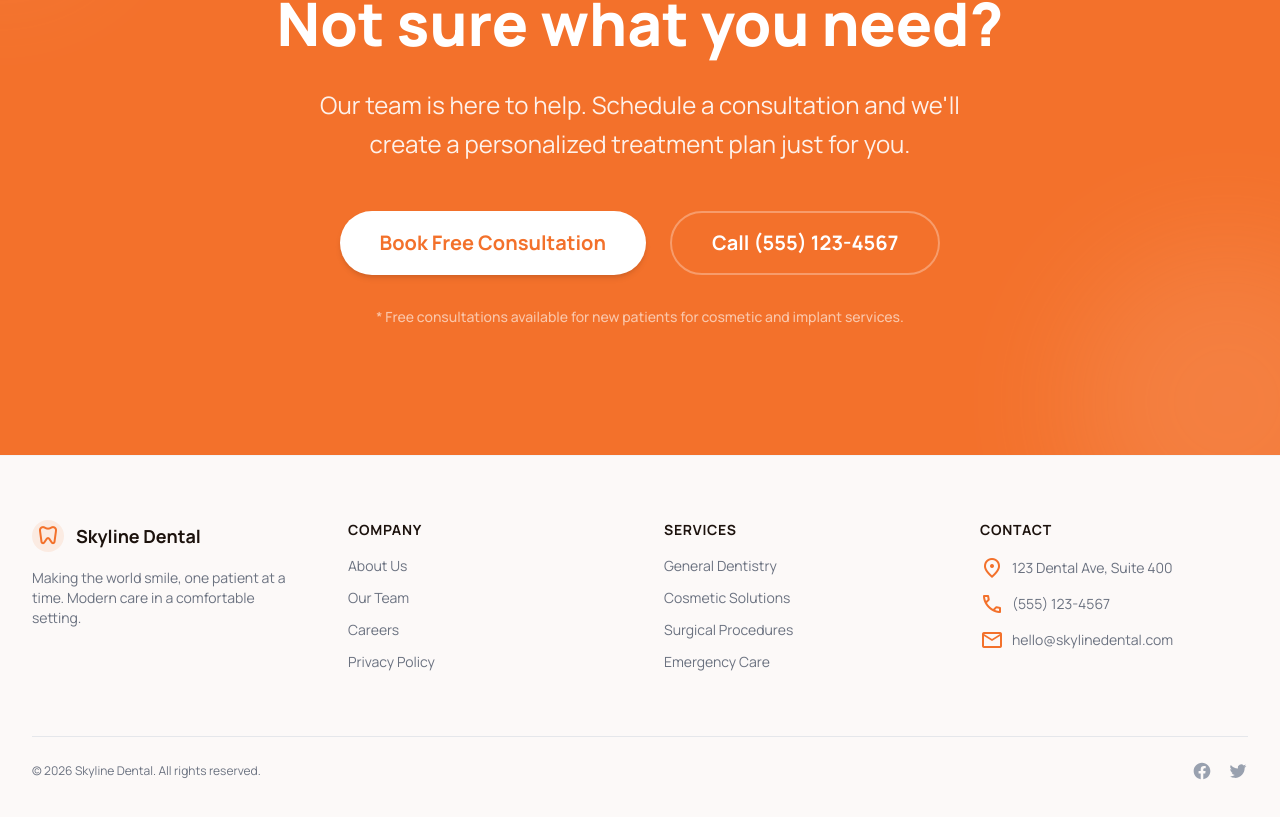
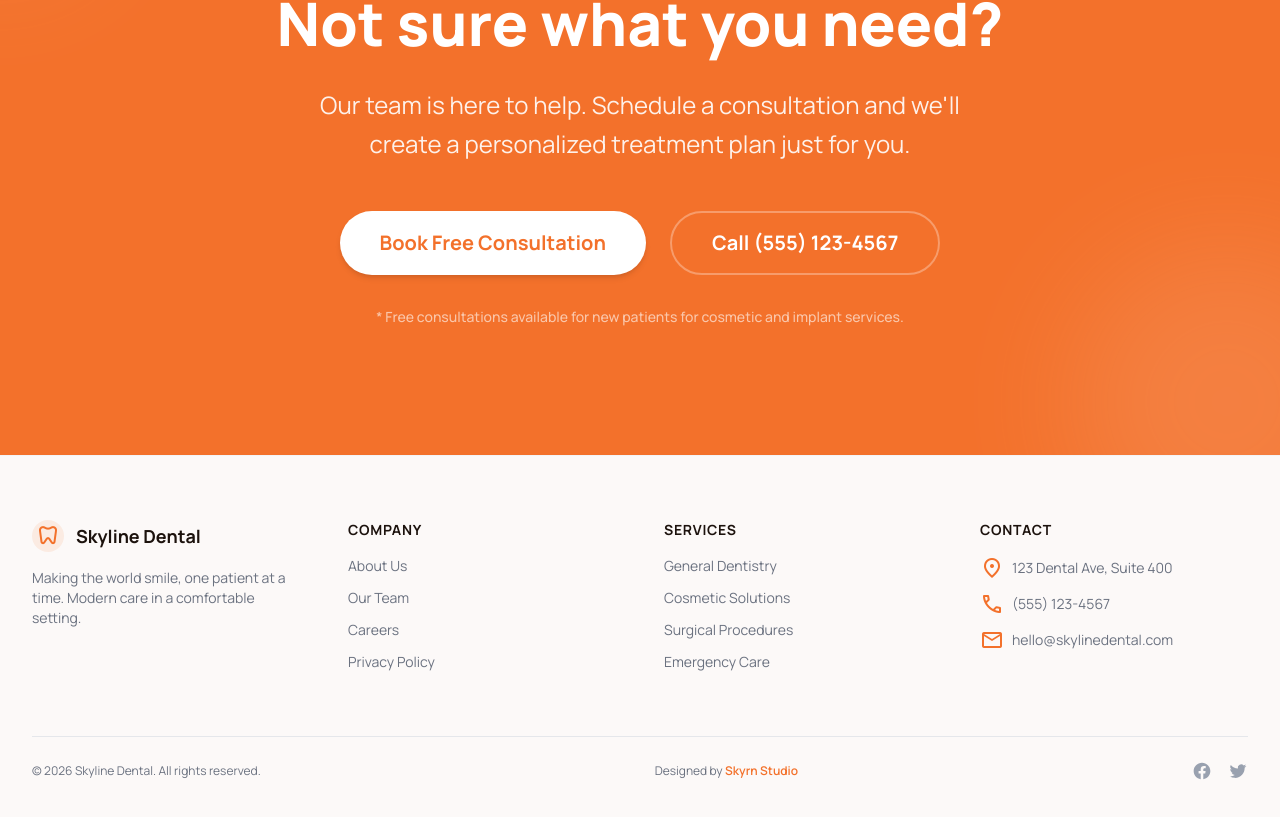
Before and after one commit to abhi-rai-001/Skyline-Dentist, a React (Vite) app: page /services in a window 1280 px wide. Shown: the part 3942-4759 px from the top of the page. Built offline with nearby package versions, Linux system fonts and the light colour scheme.

Commit message:
Added 'Designed by Skyrn Studio' to footer

```diff
--- a/src/layout/Footer.jsx
+++ b/src/layout/Footer.jsx
@@ -61,7 +61,12 @@ export const Footer = () => {
 
         {/* Bottom Bar */}
         <div className="mt-16 flex flex-col items-center justify-between gap-4 border-t border-gray-200 py-6 dark:border-white/10 md:flex-row">
-          <p className="text-xs text-text-muted dark:text-gray-500">© {new Date().getFullYear()} Skyline Dental. All rights reserved.</p>
+          <p className="text-xs text-text-muted dark:text-gray-500">
+            &copy; {new Date().getFullYear()} Skyline Dental. All rights reserved.
+          </p>
+          <p className="text-xs text-text-muted dark:text-gray-500">
+            Designed by <span className="font-semibold text-primary hover:text-primary-dark transition-colors cursor-pointer">Skyrn Studio</span>
+          </p>
           <div className="flex gap-4">
             <a className="text-gray-400 hover:text-primary transition-colors" href="#"><span className="sr-only">Facebook</span><svg aria-hidden="true" className="h-5 w-5" fill="currentColor" viewBox="0 0 24 24"><path clipRule="evenodd" d="M22 12c0-5.523-4.477-10-10-10S2 6.477 2 12c0 4.991 3.657 9.128 8.438 9.878v-6.987h-2.54V12h2.54V9.797c0-2.506 1.492-3.89 3.777-3.89 1.094 0 2.238.195 2.238.195v2.46h-1.26c-1.243 0-1.63.771-1.63 1.562V12h2.773l-.443 2.89h-2.33v6.988C18.343 21.128 22 16.991 22 12z" fillRule="evenodd"></path></svg></a>
             <a className="text-gray-400 hover:text-primary transition-colors" href="#"><span className="sr-only">Twitter</span><svg aria-hidden="true" className="h-5 w-5" fill="currentColor" viewBox="0 0 24 24"><path d="M8.29 20.251c7.547 0 11.675-6.253 11.675-11.675 0-.178 0-.355-.012-.53A8.348 8.348 0 0022 5.92a8.19 8.19 0 01-2.357.646 4.118 4.118 0 001.804-2.27 8.224 8.224 0 01-2.605.996 4.107 4.107 0 00-6.993 3.743 11.65 11.65 0 01-8.457-4.287 4.106 4.106 0 001.27 5.477A4.072 4.072 0 012.8 9.713v.052a4.105 4.105 0 003.292 4.022 4.095 4.095 0 01-1.853.07 4.108 4.108 0 003.834 2.85A8.233 8.233 0 012 18.407a11.616 11.616 0 006.29 1.84"></path></svg></a>
```
Also changed, not shown: 1 other file (tests, documents, lock files or other folders).
